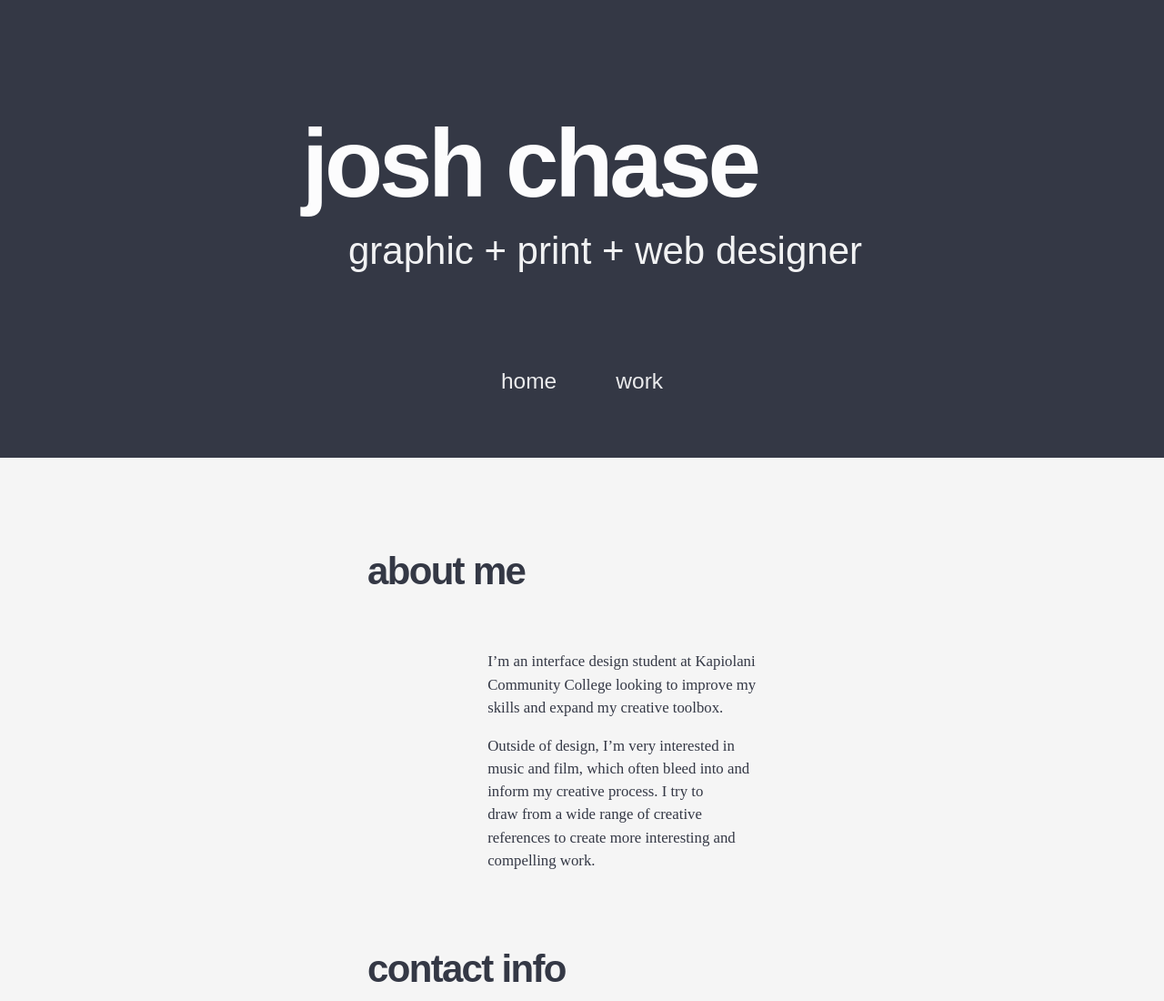
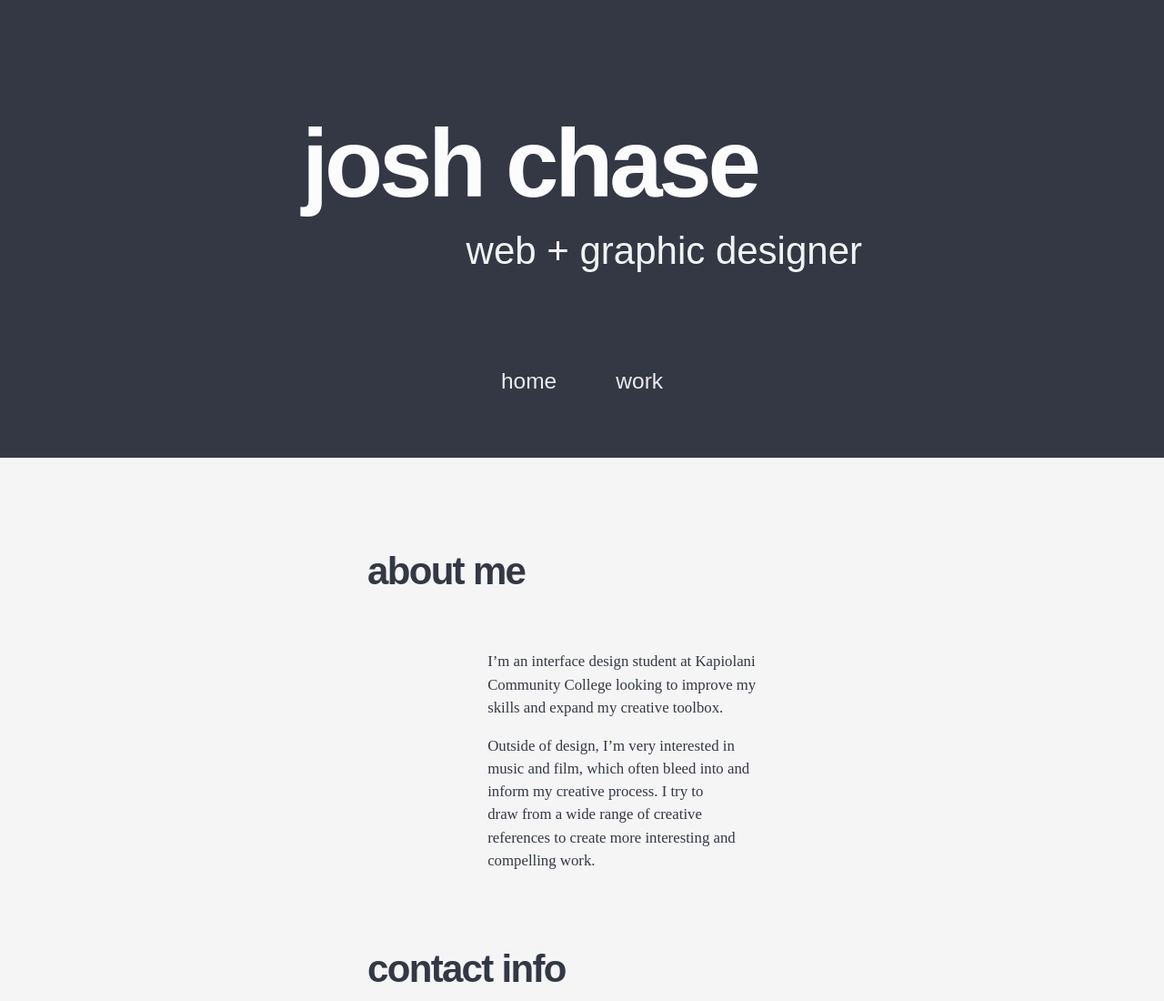
Before and after one commit to jdchase112/customportfolio, a plain HTML site: page about.html in a window 1280 px wide. Shown: the top 1100 px of the page at 91% size. Drawn offline with Linux system fonts and the light colour scheme; a web font is replaced by a local one.

Commit message:
Change "graphic + print + web designer" to "web + graphic designer" on home and about pages

```diff
--- a/about.html
+++ b/about.html
@@ -26,7 +26,7 @@
                 <a href="index.html">josh chase</a>
             </h1>
             <h2>
-                graphic + print + web designer
+                web + graphic designer
             </h2>
         </div>
         <nav class="site-navigation">
```
Also changed, not shown: index.html (+1 -1 lines).
